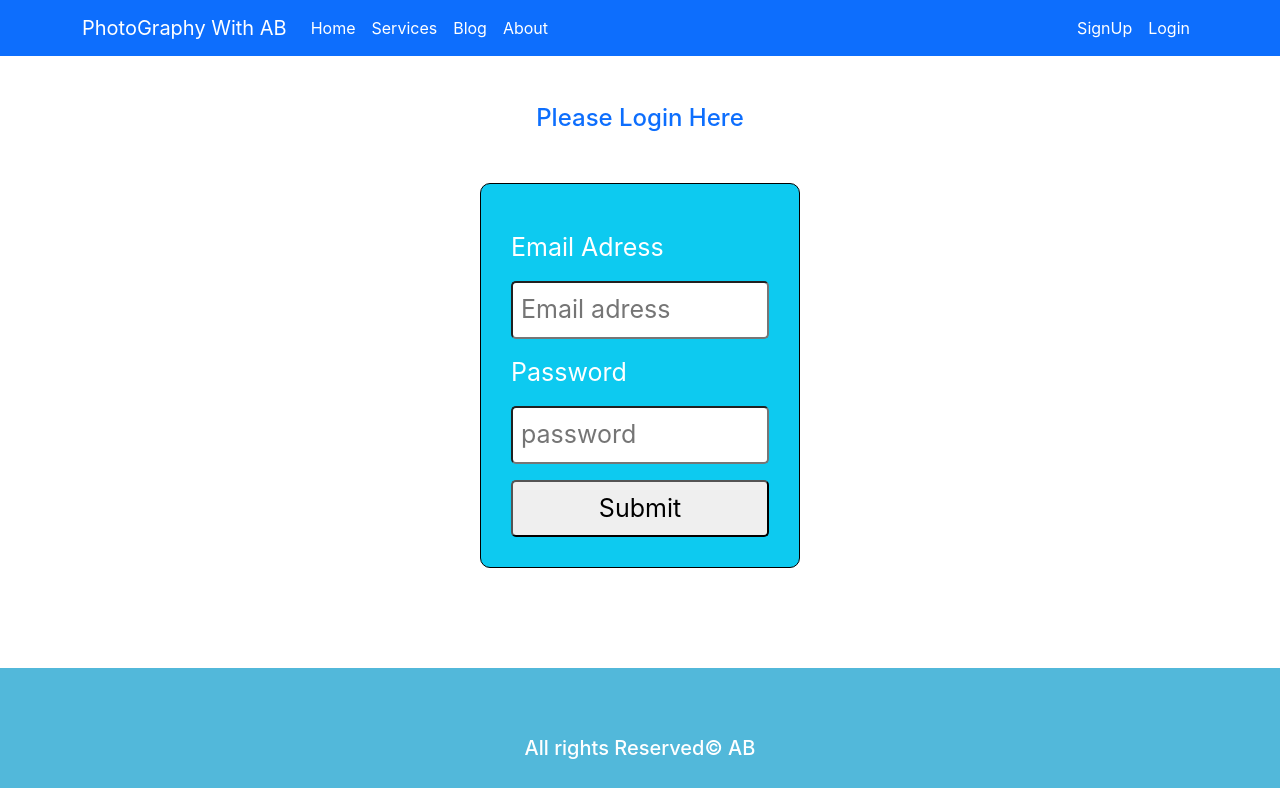
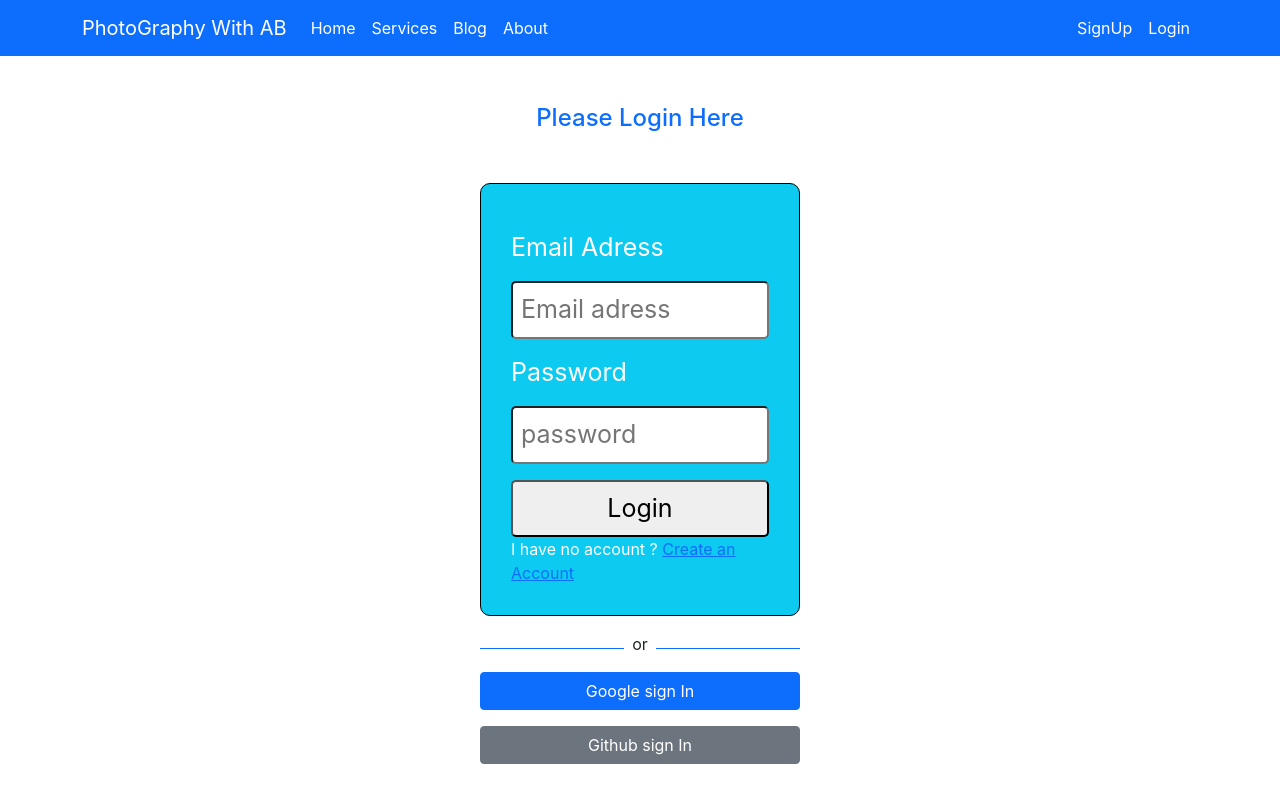
Before and after one commit to abdullah-miah/-warehouse-management-client, a React (Create React App) app: page /login in a window 1280 px wide. Shown: the top 800 px of the page. Built offline with nearby package versions, Linux system fonts and the light colour scheme.

Commit message:
google sign in

```diff
--- a/package.json
+++ b/package.json
@@ -7,9 +7,11 @@
     "@testing-library/react": "^13.1.1",
     "@testing-library/user-event": "^13.5.0",
     "bootstrap": "^5.1.3",
+    "firebase": "^9.6.11",
     "react": "^18.0.0",
     "react-bootstrap": "^2.2.3",
     "react-dom": "^18.0.0",
+    "react-firebase-hooks": "^5.0.3",
     "react-router-dom": "^6.3.0",
     "react-scripts": "5.0.1",
     "web-vitals": "^2.1.4"
--- a/src/componets/Login/Login.js
+++ b/src/componets/Login/Login.js
@@ -1,21 +1,29 @@
-import React from 'react';
+import React, { useRef } from 'react';
+import { Link } from 'react-router-dom';
 import "../Login/Login.css";
+import Social from '../Social/Social';
 
 const Login = () => {
+    const emailRef=useRef('');
     return (
         <div>
+            <div>
             <h4 className='text-center mt-5 text-primary'> Please Login Here</h4>
            <form className='w-25 mx-auto login-form bg-info'>
                <label>Email Adress</label>
                <br/>
-               <input type="email" placeholder="Email adress" required></input>
+               <input ref={emailRef} type="email" placeholder="Email adress" required></input>
                <br/>
                <label>Password</label>
                <br/>
                <input type="password" placeholder='password' required></input>
                <br/>
-               <input className='mt-3' type="submit"></input>
+               <input className='mt-3' type="submit" value="Login"></input>
+               <span>I have no account ?</span><span> <Link to="/signup"> Create an Account</Link></span>
            </form>
+
+        </div>
+        <Social></Social>
         </div>
     );
 };
--- a/src/componets/Service/Service.css
+++ b/src/componets/Service/Service.css
@@ -17,7 +17,7 @@
     margin-bottom: 10px;
     border-radius: 10px;
 }
-button{
+.card-btn{
     width: 90%;
     border: none;
     padding: 10px;
@@ -26,6 +26,6 @@ button{
     border-radius: 5px;
     margin-left: 5px;
 }
-button:hover{
+.card.btn:hover{
     color:orange;
 }
--- a/src/componets/Service/Service.js
+++ b/src/componets/Service/Service.js
@@ -10,7 +10,7 @@ const Service = ({service}) => {
             <p className='text-primary fs-5'>{title}</p>
             <p>{description}</p>
             <p className='text-danger'> Price: ${price}</p>
-            <button>Book Now</button>
+            <button className='card-btn'>Book Now</button>
          </div>
         </div>
     );
--- a/src/componets/SignUp/SignUp.js
+++ b/src/componets/SignUp/SignUp.js
@@ -1,7 +1,10 @@
 import React from 'react';
+import { Link } from 'react-router-dom';
+import Social from '../Social/Social';
 
 const SignUp = () => {
     return (
+        <>
         <div>
             <h4 className='text-center mt-5 text-primary'> SignUp Here</h4>
            <form className='w-25 mx-auto login-form bg-info'>
@@ -18,8 +21,11 @@ const SignUp = () => {
                <input type="password" placeholder='password' required></input>
                <br/>
                <input className='mt-3' type="submit" value="SignUp"></input>
+               <span>I have an account ?</span><span> <Link to="/login"> Login here</Link></span>
            </form>
         </div>
+        <Social></Social>
+        </>
     );
 };
 
--- /dev/null
+++ b/src/componets/Social/Social.js
@@ -0,0 +1,44 @@
+import { applyActionCode, getAuth } from 'firebase/auth';
+import React from 'react';
+import { useSignInWithGithub, useSignInWithGoogle } from 'react-firebase-hooks/auth';
+import { useNavigate } from 'react-router-dom';
+import auth from '../../firebase.init';
+const Social = () => {
+    const [signInWithGithub, user1, loading1, error1] = useSignInWithGithub(auth);
+    const [signInWithGoogle, user, loading, error] = useSignInWithGoogle(auth);
+    const navigate = useNavigate();
+    let errorElement;
+    if (error || error1) {
+        errorElement =<div>
+        <p>Error: {error?.message} {error1?.message}</p>
+      </div>
+      }
+     if(user || user1){
+         navigate('/');
+     }
+
+    return (
+        <div>
+            <div className='mt-2'>
+            <div className='w-25 mx-auto d-flex align-items-center g-2'>
+                <div style={{height: '1px'}} className='bg-primary w-50'>
+
+                </div>
+                <p className='mt-2 mx-2'>or</p>
+                <div style={{height: '1px'}} className='bg-primary w-50'>
+
+                </div>
+            </div>
+
+            <div className='w-25 mx-auto'>
+            {errorElement}
+            <button onClick={()=> signInWithGoogle()} type="button" class="btn btn-primary mb-3 w-100">Google sign In</button>
+            <br/>
+           <button onClick={()=> signInWithGithub()} type="button" class="btn btn-secondary w-100">Github sign In</button>
+            </div>
+        </div>
+        </div>
+    );
+};
+
+export default Social;
--- /dev/null
+++ b/src/firebase.init.js
@@ -0,0 +1,20 @@
+// Import the functions you need from the SDKs you need
+import { initializeApp } from "firebase/app";
+import { getAuth } from "firebase/auth";
+// TODO: Add SDKs for Firebase products that you want to use
+// https://firebase.google.com/docs/web/setup#available-libraries
+
+// Your web app's Firebase configuration
+const firebaseConfig = {
+  apiKey: "AIzaSyAbvHpeFrGh83aRMpkkd5degBaQkdMqRyQ",
+  authDomain: "photography-with.firebaseapp.com",
+  projectId: "photography-with",
+  storageBucket: "photography-with.appspot.com",
+  messagingSenderId: "541980069281",
+  appId: "1:541980069281:web:3d8b03988c2ca705af4fe0"
+};
+
+// Initialize Firebase
+const app = initializeApp(firebaseConfig);
+const auth = getAuth(app);
+export default auth;
```
Also changed, not shown: src/componets/Social/Social .css (added), 1 other file (tests, documents, lock files or other folders).
